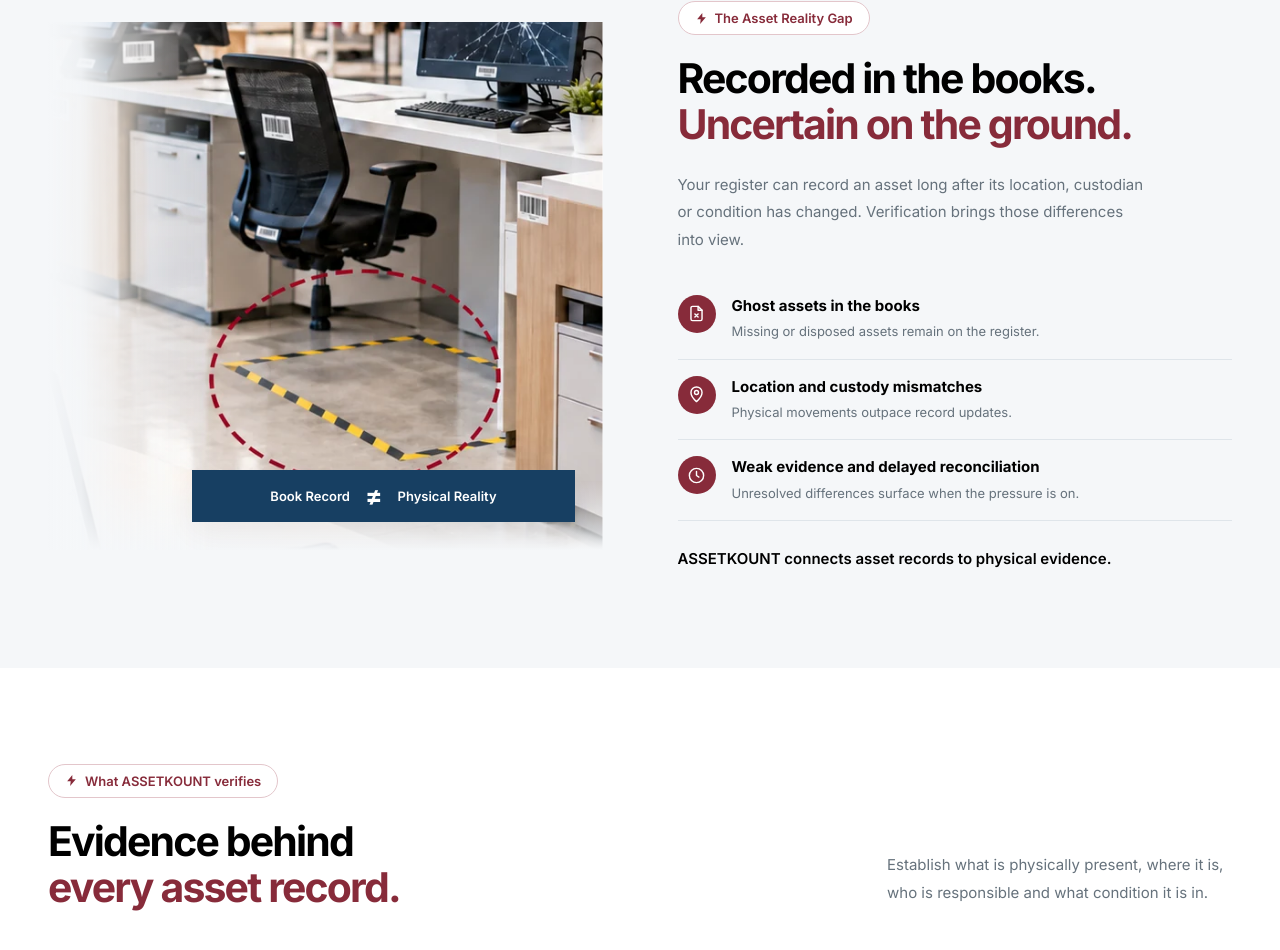
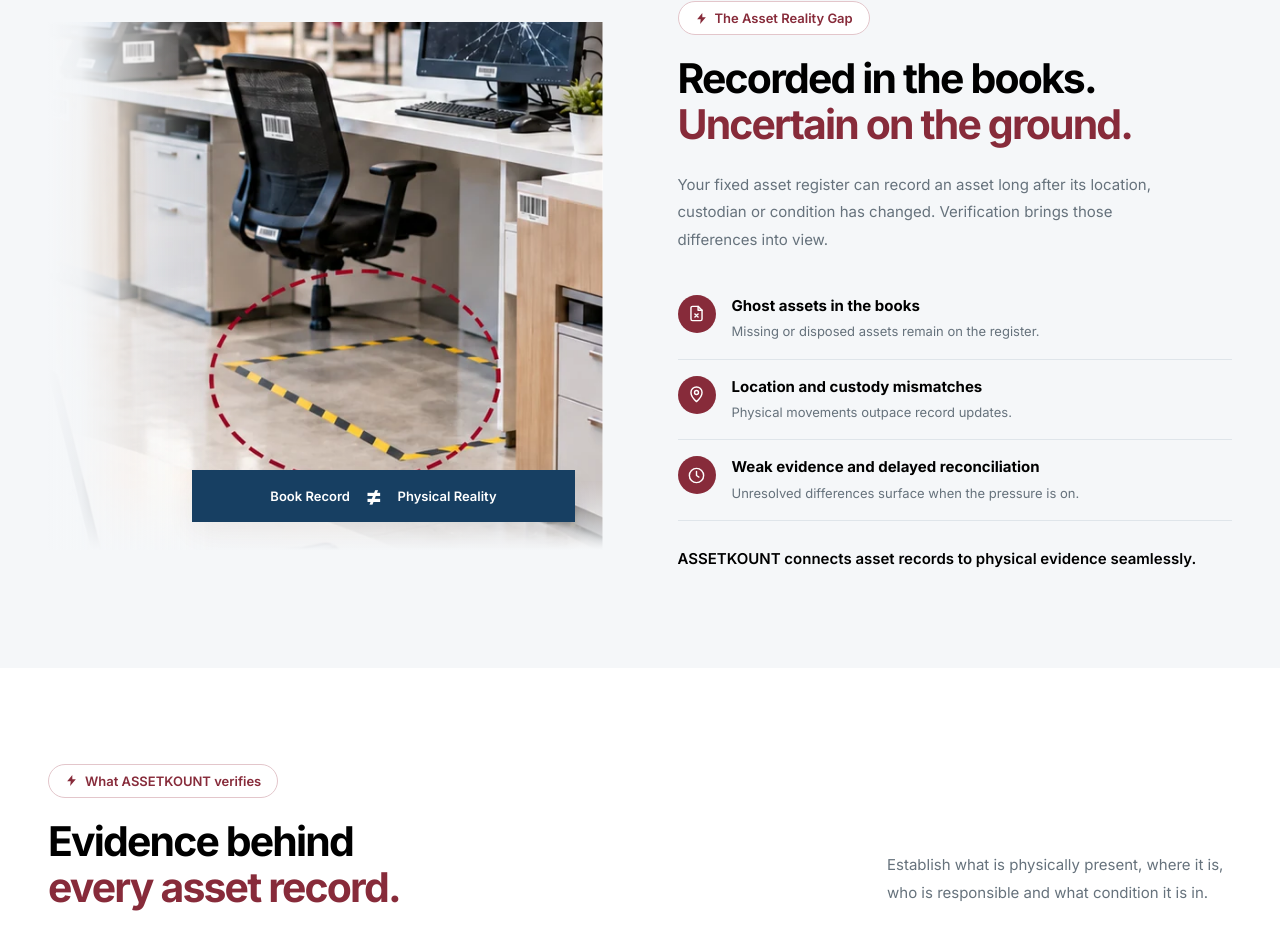
Before and after one commit to raiabhimanyu411-create/assetskount, a React (Vite) app in the folder client/: page / in a window 1280 px wide. Shown: the part 874-1824 px from the top of the page. Built offline with nearby package versions, Linux system fonts and the light colour scheme.

Commit message:
spelling changes

```diff
--- a/client/src/pages/HomePage.jsx
+++ b/client/src/pages/HomePage.jsx
@@ -404,7 +404,7 @@ function HomePage() {
               The Asset Reality Gap
             </p>
             <h2 id="reality-title">Recorded in the books.<br /><em>Uncertain on the ground.</em></h2>
-            <p className={styles.body}>Your register can record an asset long after its location, custodian or condition has changed. Verification brings those differences into view.</p>
+            <p className={styles.body}>Your fixed asset register can record an asset long after its location, custodian or condition has changed. Verification brings those differences into view.</p>
             <ul className={styles.issueList}>
               {issues.map(([title, text, icon]) => (
                 <li key={title}>
@@ -413,7 +413,7 @@ function HomePage() {
                 </li>
               ))}
             </ul>
-            <p className={styles.closingLine}>ASSETKOUNT connects asset records to physical evidence.</p>
+            <p className={styles.closingLine}>ASSETKOUNT connects asset records to physical evidence seamlessly.</p>
           </div>
         </div>
       </section>
```
